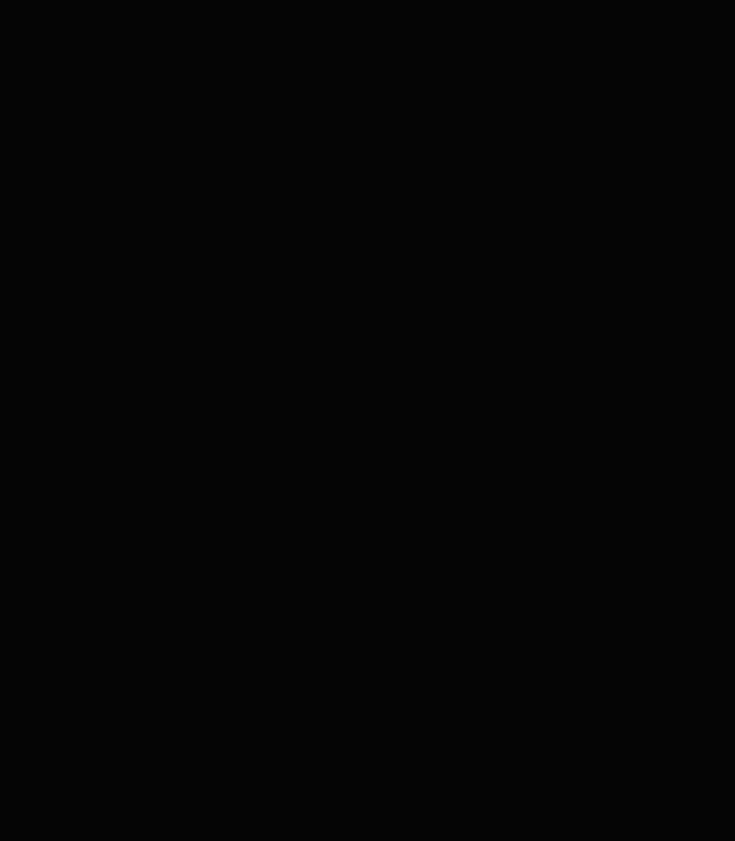
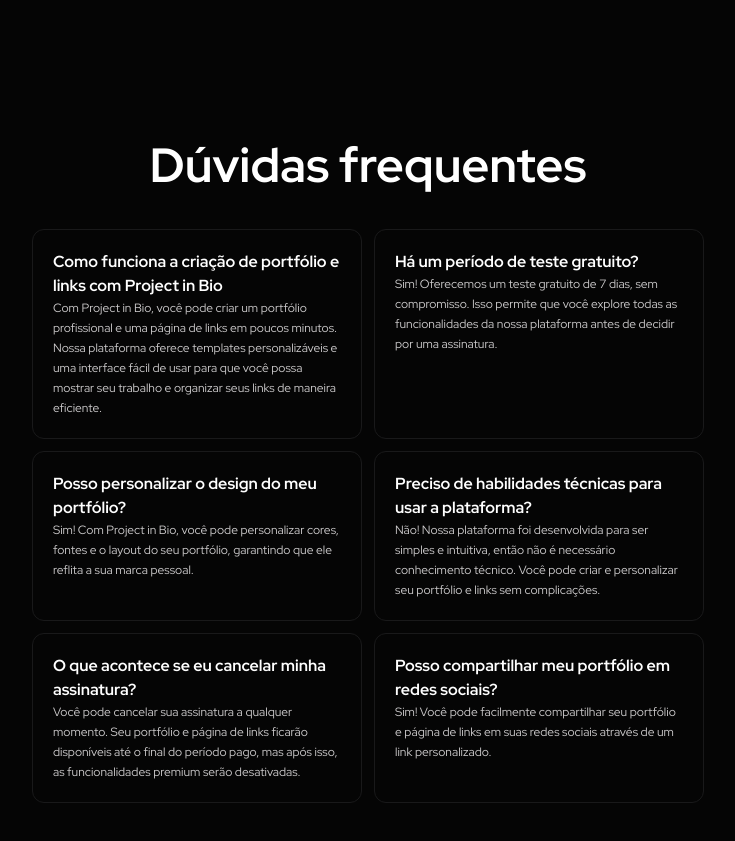
Before and after one commit to MrNaceja/rocketseat-next-project-in-bio, a Next.js app: page / in a window 1280 px wide. Shown: the part 2000-2841 px from the top of the page, without its empty margins (272-1007 px from the left). Before the commit the page ends 2133 px from the top, so only its background shows below. Built offline with nearby package versions, Linux system fonts and the light colour scheme.

Commit message:
feat: implement answers section on landing

```diff
--- a/src/features/landing/sections/answers.tsx
+++ b/src/features/landing/sections/answers.tsx
@@ -1,5 +1,53 @@
+type Answer = {
+    title: string,
+    description: string
+}
+
+const answers: Answer[] = [
+    {
+        title: "Como funciona a criação de portfólio e links com Project in Bio",
+        description: "Com Project in Bio, você pode criar um portfólio profissional e uma página de links em poucos minutos. Nossa plataforma oferece templates personalizáveis e uma interface fácil de usar para que você possa mostrar seu trabalho e organizar seus links de maneira eficiente."
+    },
+    {
+        title: "Há um período de teste gratuito?",
+        description: "Sim! Oferecemos um teste gratuito de 7 dias, sem compromisso. Isso permite que você explore todas as funcionalidades da nossa plataforma antes de decidir por uma assinatura."
+    },
+    {
+        title: "Posso personalizar o design do meu portfólio?",
+        description: "Sim! Com Project in Bio, você pode personalizar cores, fontes e o layout do seu portfólio, garantindo que ele reflita a sua marca pessoal."
+    },
+    {
+        title: "Preciso de habilidades técnicas para usar a plataforma?",
+        description: "Não! Nossa plataforma foi desenvolvida para ser simples e intuitiva, então não é necessário conhecimento técnico. Você pode criar e personalizar seu portfólio e links sem complicações."
+    },
+    {
+        title: "O que acontece se eu cancelar minha assinatura?",
+        description: "Você pode cancelar sua assinatura a qualquer momento. Seu portfólio e página de links ficarão disponíveis até o final do período pago, mas após isso, as funcionalidades premium serão desativadas."
+    },
+    {
+        title: "Posso compartilhar meu portfólio em redes sociais?",
+        description: "Sim! Você pode facilmente compartilhar seu portfólio e página de links em suas redes sociais através de um link personalizado."
+    }
+]
+
 export function AnswersSection() {
     return (
-        <section></section>
+        <section className="min-h-screen container gap-8 px-20 flex flex-col items-center">
+            <h1 className="text-content-heading typografy-heading-large text-center">Dúvidas frequentes</h1>
+
+            <article className="grid grid-cols-2 gap-3 max-w-2xl">
+                {
+                    answers.map((answer) => (
+                        <div
+                            key={answer.title.length + answer.description.length}
+                            className="border border-border-primary p-5 rounded-xl"
+                        >
+                            <h4 className="text-content-heading typografy-label">{answer.title}</h4>
+                            <p className="text-content-body typografy-body-small">{answer.description}</p>
+                        </div>
+                    ))
+                }
+            </article>
+        </section>
     )
 }
--- a/src/features/landing/sections/pricing.tsx
+++ b/src/features/landing/sections/pricing.tsx
@@ -2,7 +2,7 @@
 
 export function PricingSection() {
     return (
-        <section className="min-h-screen container space-y-6 p-20">
+        <section className="min-h-screen container gap-6 px-20 flex flex-col items-center justify-center">
             <div className="flex flex-col items-center gap-6 text-center">
                 <h2 className="text-content-heading typografy-heading-medium">Um valor acessível para todos</h2>
                 <p className="text-content-body typografy-body-large max-w-[50%]">
```
